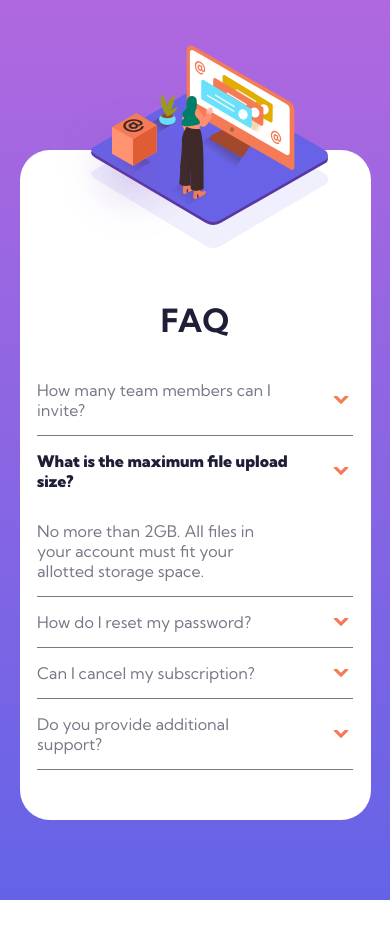
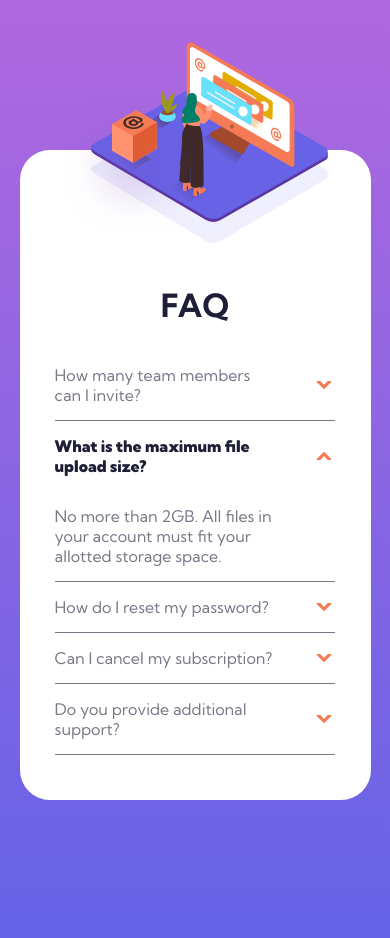
Before and after one commit to Noni86kg/Bonus-Zadatak-2, a plain HTML site: page index.html in a window 390 px wide. Before the commit the page ends 900 px from the top, so only its background shows below. Drawn offline with Linux system fonts and the light colour scheme.

Commit message:
Bonus Zadatak 2 zavrsen

```diff
--- a/index.html
+++ b/index.html
@@ -16,6 +16,7 @@
       <section>
           <div class="imgWoman"></div>
           <div class="imgBottomShadow"></div>
+          <div class="imgBottomShadowMob"></div>
       </section>
       <section>
         <h1>FAQ</h1>
--- a/style.css
+++ b/style.css
@@ -30,6 +30,7 @@ section {
     display: flex;
     padding: 50px 0;
     overflow: hidden;
+    position: relative;
 }
 /***********
 left side
@@ -47,17 +48,15 @@ section:first-child {
     left: -50px;
     z-index: 5;
 }
-.imgWoman::before {
+.imgBottomShadow {
     content: url(images/bg-pattern-desktop.svg);
     position: absolute;
-    left: -512px;
-    top: -350px;
-    z-index: -1;
-}
-@media (max-width: 1400px) {
-    .imgWoman::before {
-        left: -545px;
-    }
+    background-size: 100%;
+    width: 950px;
+    height: 950px;
+    left: -550px;
+    top: -300px;
+    z-index: 1;
 }
 .box {
     position: absolute;
@@ -109,17 +108,17 @@ article p:hover {
     position: relative;
     left: -1vw;
 }
+#active .arrowDown {
+    transform: rotate(180deg);
+}
 /********************
 responsive for ipad
 ********************/
 @media (max-width: 1200px) {
-    body {
-        height: auto;
-    }
     .container {
         width: 90vw;
         flex-direction: column;
-        margin: 250px auto 440px auto;
+        margin-top: 100px;
     }
     section:first-child {
         justify-content: center;
@@ -128,28 +127,29 @@ responsive for ipad
     section {
         width: 100%;
         overflow: visible;
-        padding: 85px 0;
+        padding: 75px 0;
     }
     .imgWoman {
+        background-image: url(images/illustration-woman-online-mobile.svg);
         position: absolute;
         left: auto;
-        top: 45px;
+        top: -183px;
     }
-    .imgWoman::before {
+    .box {
         display: none;
     }
-    .box {
-        left: calc(52vw - 250px);
-        top: 170px;
+    .imgBottomShadow {
+        display: none;
     }
-    .imgBottomShadow {
+    .imgBottomShadowMob {
         position: absolute;
         background-image: url(images/bg-pattern-mobile.svg);
-        background-size: 100%;
         width: 450px;
         height: 450px;
+        background-size: 89%;
         background-repeat: no-repeat;
-        top: 250px;
+        top: -10px;
+        background-position: top right 0px;
     }
     h1 {
         text-align: center;
@@ -165,25 +165,30 @@ responsive for ipad
 responsive for mobile
 ********************/
 @media (max-width: 767px) {
+    body {
+        height: auto;
+    }
     .imgWoman {
         background-image: url(images/illustration-woman-online-mobile.svg);
         width: 266px;
-        height: 196px;
+        top: -108px;
+    }
+    .container {
+        margin: 150px auto;
     }
     .box {
         display: none;
     }
-    .container {
-        margin: 150px auto 80px auto;
+    section {
+        padding: 45px 0
     }
-    section {
-        padding: 50px 0;
-    }
-    .imgBottomShadow {
+    .imgBottomShadowMob {
         width: 266px;
         height: 196px;
-        top: 145px;
-        background-size: 89%;
         background-position: top right 0px;
     }
+    article {
+        width: 80%;
+        margin: 0 auto;
+    }
 }
```
